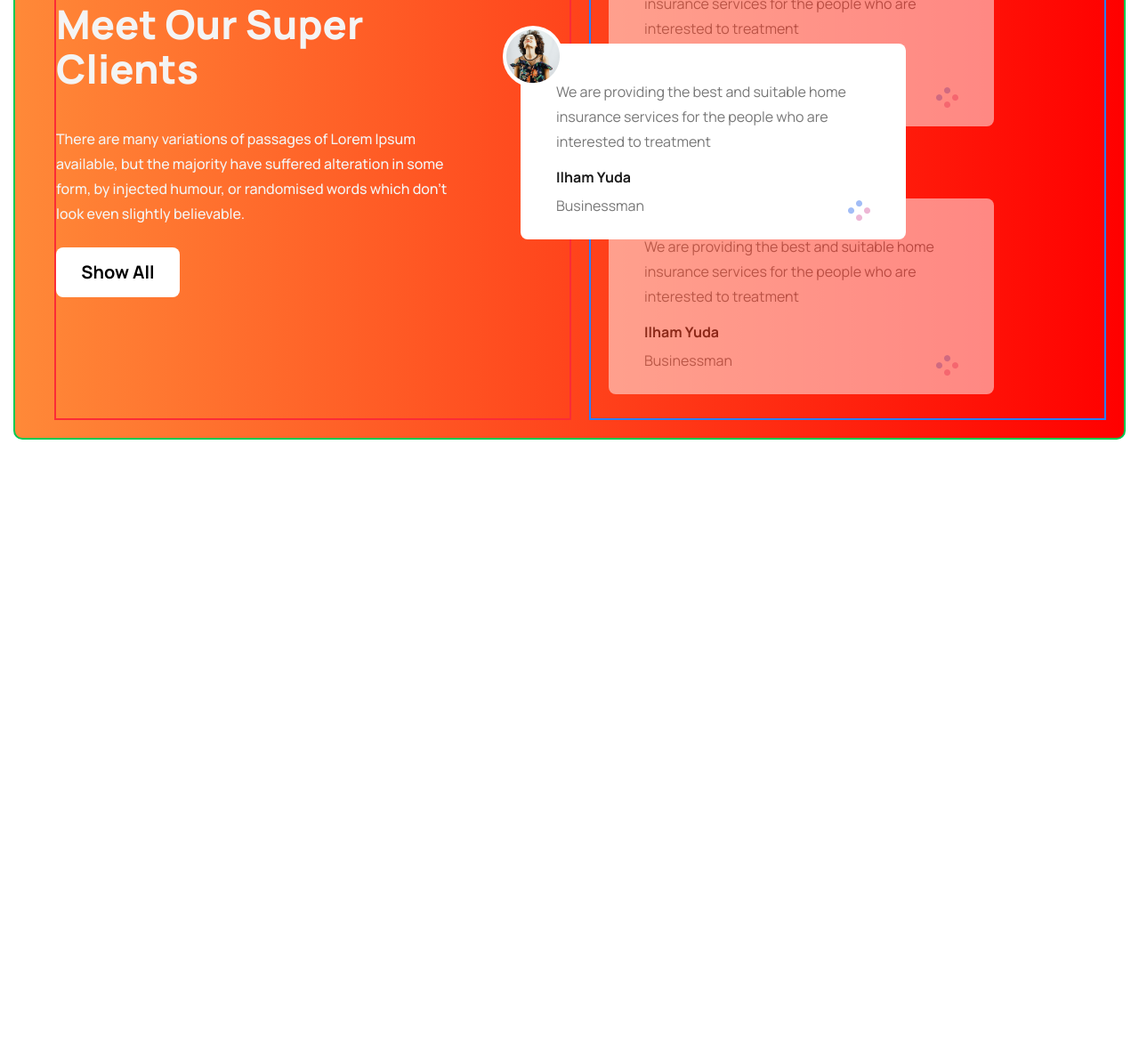
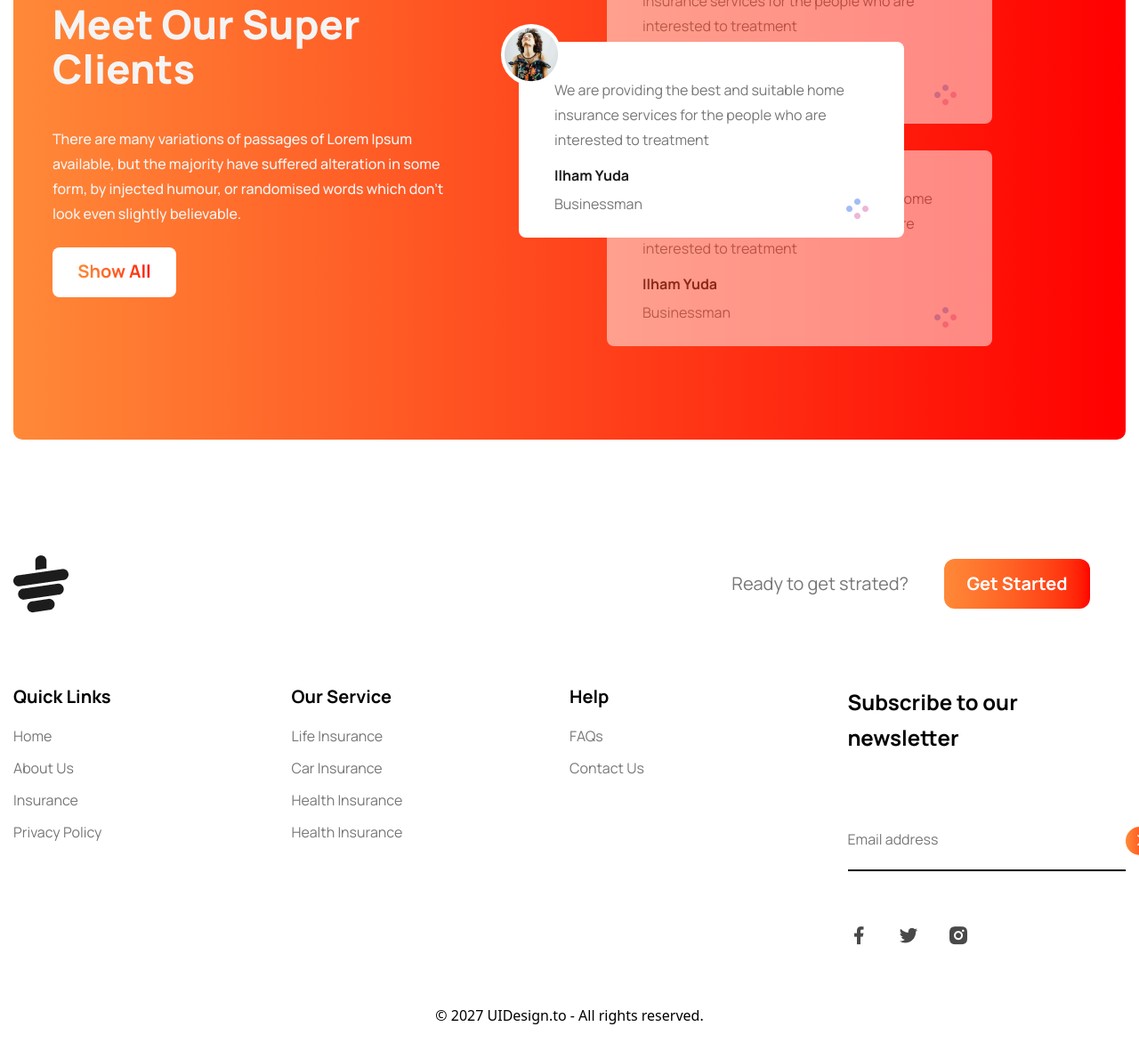
Before and after one commit to sodium000/tea-house, a plain HTML site: page index.html in a window 1280 px wide. Shown: the part 2394-3584 px from the top of the page at 89% size. Before the commit the page ends 2888 px from the top, so only its background shows below. Drawn offline with nearby package versions, Linux system fonts and the light colour scheme.

Commit message:
footer section added

```diff
--- a/index.html
+++ b/index.html
@@ -155,15 +155,15 @@
 
     <!--meet our client section here  -->
 
-     <section class="flex flex-col md:flex-row max-w-[1250px] container mx-auto mt-[130px] h-[650px] border-2 border-green-500  gap-5 p-5 meetbg">
-      <div class="fast md:w-1/2 border-2 border-red-500 flex flex-col justify-center ml-6">
+     <section class="flex flex-col md:flex-row max-w-[1250px] container mx-auto mt-130 md:mt-[130px] h-[900px] md:h-[650px]   gap-5 p-5 meetbg">
+      <div class="fast h-full md:w-1/2  flex flex-col justify-center ml-6">
         <h1 class="meet1">Meet Our Super <br> Clients</h1>
         <p class="meet2 mt-10 mb-6">There are many variations of passages of Lorem Ipsum <br> available, but the majority have suffered alteration in some <br> form,  by injected humour, or randomised words which don't <br> look  even slightly believable. </p>
-        <button class="button1"><p class="buttonp">Show All</p></button>
+        <button class="button1"><p class="buttonp bg-linear-to-r from-[#ff8938] to-[#ff0000]  inline-block text-transparent bg-clip-text ">Show All</p></button>
       </div>
-      <div class="SECOND border-2 border-blue-500  md:w-1/2 relative">
+      <div class="SECOND   h-full  md:w-1/2 relative">
         <!-- comment section -->
-         <div class="max-h-[220px] max-w-[433px] bg-white p-10 absolute top-[30%] -left-[79px] rounded-lg z-10">
+         <div class="max-h-[220px] w-[60vh] md:max-w-[433px] bg-white p-10 absolute top-[30%] md:-left-[79px] rounded-lg z-10">
           <p class="sectionP">We are providing the best and suitable home insurance services for the people who are interested to treatment</p>
           <h1 class="mt-3 mb-1 sectionh">Ilham Yuda</h1>
           <p class="sectionP grid">Businessman <span><img src="./images/circles.png" alt="" class="place-self-end relative -top-[20px]" ></span></p>
@@ -171,7 +171,7 @@
             <img src="./images/client.png" alt="">
           </div>
          </div>
-        <div class="max-h-[220px] max-w-[433px] bg-white p-10 absolute top-[9%] left-[20px] rounded-lg opacity-50">
+        <div class="max-h-[220px] w-[60vh] md:max-w-[433px] bg-white p-10 absolute top-[9%] left-[50px] md:left-[20px] rounded-lg opacity-50">
           <p class="sectionP">We are providing the best and suitable home insurance services for the people who are interested to treatment</p>
           <h1 class="mt-3 mb-1 sectionh">Ilham Yuda</h1>
           <p class="sectionP grid">Businessman <span><img src="./images/circles.png" alt="" class="place-self-end relative -top-[20px]" ></span></p>
@@ -179,7 +179,7 @@
             <img src="./images/client.png" alt="">
           </div>
          </div>
-          <div class="max-h-[220px] max-w-[433px] bg-white p-10 absolute top-[59%] left-[20px] rounded-lg opacity-50">
+          <div class="max-h-[220px] w-[60vh] md:max-w-[433px] bg-white p-10 absolute top-[50%] left-[50px] md:left-[20px] rounded-lg opacity-50">
           <p class="sectionP">We are providing the best and suitable home insurance services for the people who are interested to treatment</p>
           <h1 class="mt-3 mb-1 sectionh">Ilham Yuda</h1>
           <p class="sectionP grid">Businessman <span><img src="./images/circles.png" alt="" class="place-self-end relative -top-[20px]" ></span></p>
@@ -190,6 +190,70 @@
       </div>
     </section>
 
+    <!-- footer section -->
+
+    <div>
+      <div class="max-w-[1250px] container mx-auto mt-[130px]  flex flex-col gap-10 " >
+        <div class="flex justify-between items-center">
+          <img src="./images/cup.png" alt="">
+          <div class="flex justify-between items-center gap-10 ">
+            <p class="sectionP1">
+              Ready to get strated?
+            </p>
+            <button class="min-h-[56px] min-w-[164px] bg-linear-to-r from-[#ff8938] to-[#ff0000] rounded-xl buttonp text-white mr-10">
+              Get Started
+            </button>
+          </div>
+        </div>
+        <div class="grid grid-cols-4 grid-rows-2 mt-10">
+          <div class="flex flex-col gap-2">
+            <h1  class="footer">
+              Quick Links
+            </h1>
+            <p class="mt-2 sectionP">Home</p>
+            <p class="sectionP">About Us</p>
+            <p class="sectionP" >Insurance</p>
+            <p class="sectionP">Privacy Policy</p>
+          </div>
+          <div class="flex flex-col gap-2">
+            <h1 class="footer">
+              Our Service
+            </h1>
+            <p class="mt-2 sectionP">Life Insurance</p>
+            <p class="sectionP">Car Insurance</p>
+            <p class="sectionP">Health Insurance</p>
+            <p class="sectionP">Health Insurance</p>
+          </div>
+          <div class="flex flex-col gap-2">
+             <h1 class="footer">
+              Help
+            </h1>
+            <p class="mt-2 sectionP">FAQs</p>
+            <p class="sectionP">Contact Us</p>
+          </div>
+          <div class="row-span-2">
+             <h1 class="footerLast mb-20">Subscribe to our newsletter</h1>
+             <div class="flex justify-between">
+               <p class="sectionP">Email address</p>
+               <button class=" rounded-full min-h-[32px] min-w-[32px] relative left-8 mb-4 bg-linear-to-r from-[#ff8938] to-[#ff0000]">
+                <img src="./images/Vector.png " alt="" class= "justify-self-center">
+               </button>
+             </div>
+              <hr class="border-1 mb-15">
+             <div class="flex gap-8">
+              <div> <img src="./images/Frame.png" alt=""></div>
+              <div><img src="./images/Frame (1).png" alt=""></div>
+              <div> <img src="./images/Frame (2).png" alt=""></div>
+             </div>
+          </div>
+        </div>
+      </div>
+      <div class="justify-self-center mb-16">
+      <p>© 2027 UIDesign.to - All rights reserved.</p>
+    </div>
+    </div>
+
+
 
   </body>
 </html>
--- a/style/index.css
+++ b/style/index.css
@@ -6,7 +6,7 @@
 }
 
 .meetbg{
-  border-radius: 10px;
+border-radius: 10px;
 background: linear-gradient(270.00deg, rgba(255, 0, 0, 1),rgba(255, 137.00003051757812, 55.999996185302734, 1) 100%);
 }
 
@@ -37,7 +37,6 @@ border-radius: 8px;
 }
 
 .buttonp{
-
 font-family: Manrope;
 font-size: 20px;
 font-weight: 700;
@@ -55,6 +54,15 @@ line-height: 28px;
 letter-spacing: 0%;
 text-align: left;
 }
+.sectionP1{
+color: rgba(119, 119, 119, 1);
+font-family: Manrope;
+font-size: 20px;
+font-weight: 400;
+line-height: 28px;
+letter-spacing: 0%;
+text-align: left;
+}
 
 .sectionh{
   color: rgba(28, 28, 28, 1);
@@ -65,3 +73,23 @@ line-height: 28px;
 letter-spacing: 0%;
 text-align: left;
 }
+
+.footer{
+  color: rgb(0, 0, 0);
+font-family: Manrope;
+font-size: 20px;
+font-weight: 700;
+line-height: 28px;
+letter-spacing: 0%;
+text-align: left;
+}
+
+.footerLast{
+  color: rgb(0, 0, 0);
+font-family: Manrope;
+font-size: 24px;
+font-weight: 700;
+line-height: 40px;
+letter-spacing: 0%;
+text-align: left;
+}
```
Also changed, not shown: images/Frame (1).png (added), images/Frame (2).png (added), images/Frame.png (added), images/Vector.png (added).
